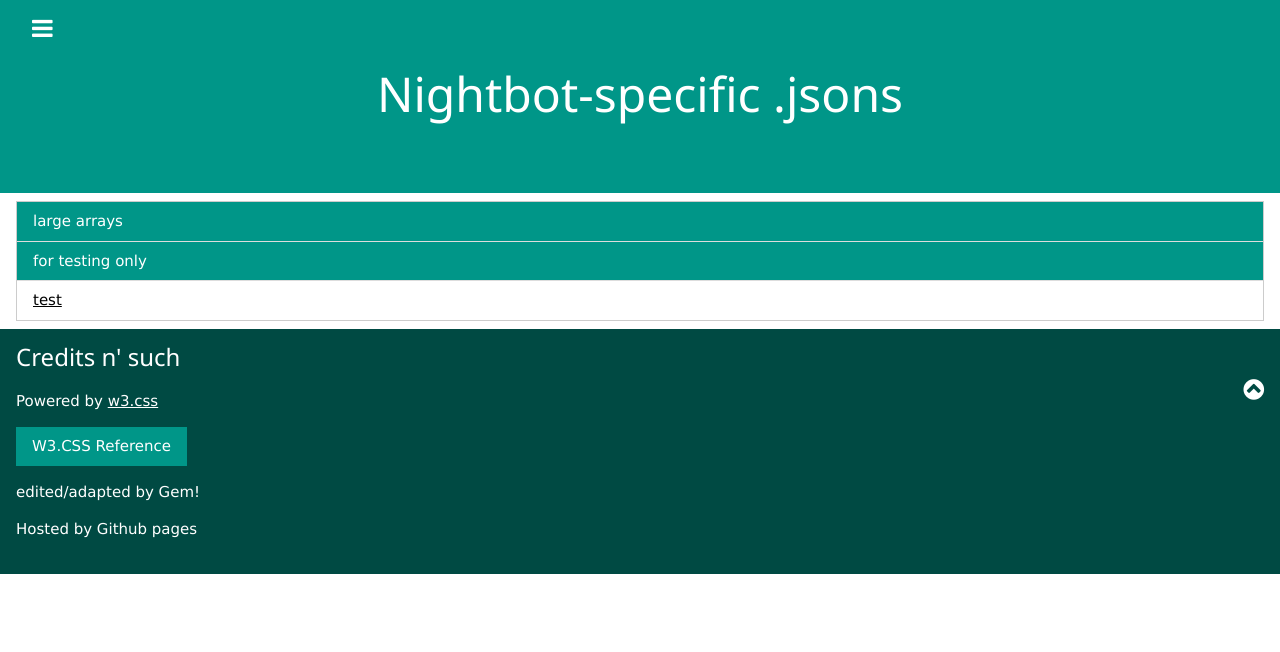
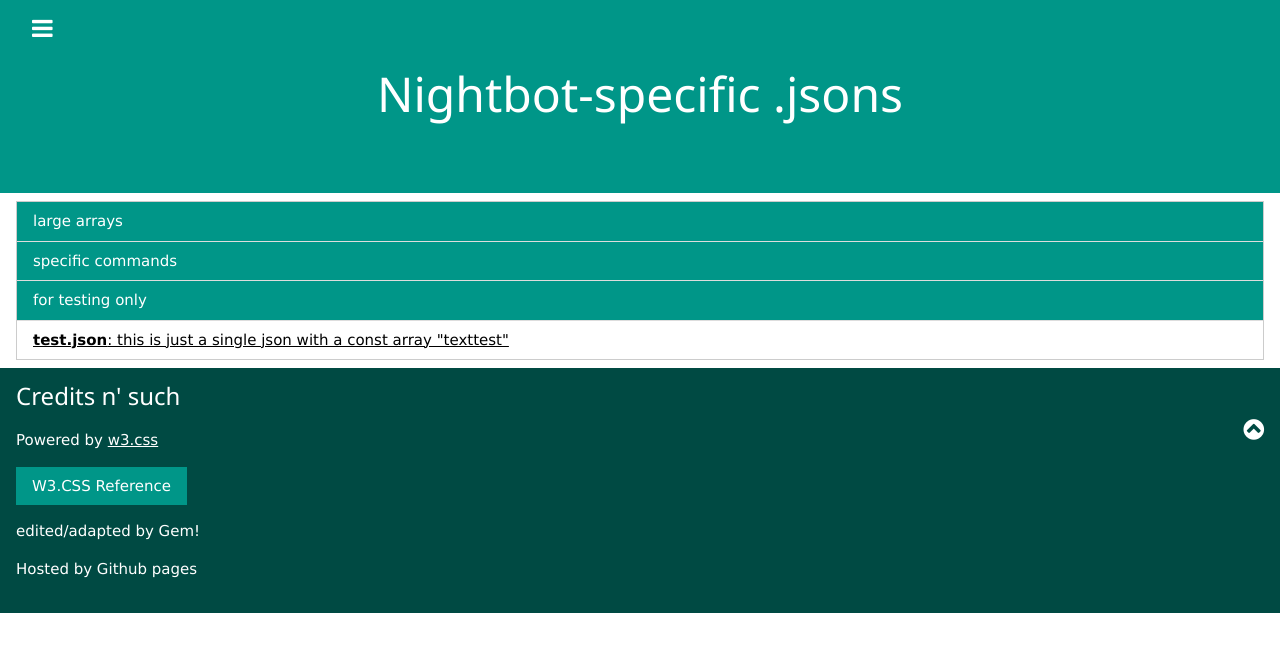
Before and after one commit to thesecretmaster/pentagonitestudios, a Jekyll site: the page nightbot.html, which Jekyll copies as it is, in a window 1280 px wide. Shown: the top 652 px of the page. Built offline with Jekyll 4.4.1, drawn with Linux system fonts in a browser that asks for light colours; some web fonts are replaced.

Commit message:
testing with nightbot

```diff
--- a/nb/test.json
+++ b/nb/test.json
@@ -1 +1 @@
-const testtext=["test","testing"];
+["test","testing"]
--- a/nightbot.html
+++ b/nightbot.html
@@ -91,8 +91,9 @@
 <div class="w3-container w3-padding">
 <ul class="w3-ul w3-border w3-hoverable">
 <li class="w3-theme">large arrays</li>
+<li class="w3-theme">specific commands</li>
 <li class="w3-theme">for testing only</li>
-<li><a href="nb/test.json" target="_blank">test</a></li>
+<a href="nb/test.json" target="_blank"><li><b>test.json</b>: this is just a single json with a const array "texttest"</li></a>
 </ul>
 
 </div>
```
